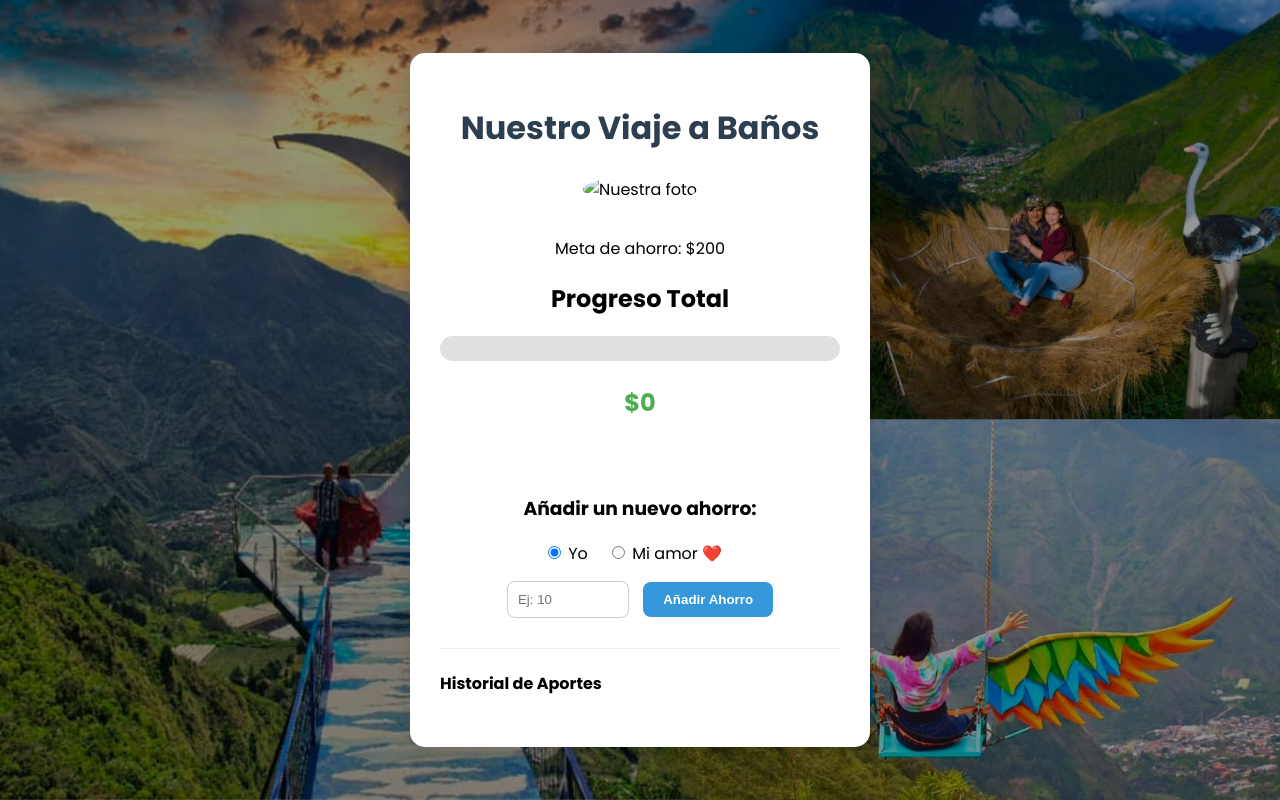
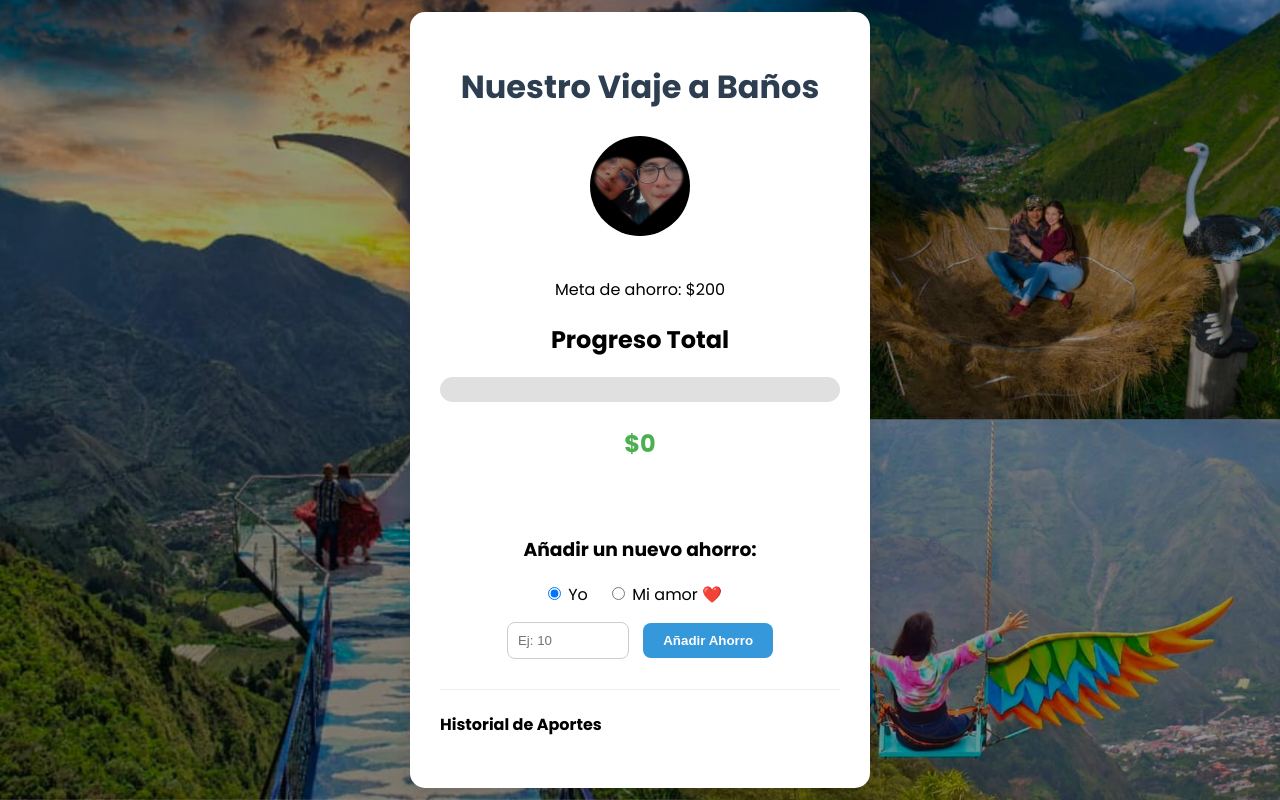
Before and after one commit to Raven7Z7/minovia, a plain HTML site: page index.html in a window 1280 px wide. Drawn offline with nearby package versions, Linux system fonts and the light colour scheme; the site is published under a folder, as on GitHub Pages, so addresses that start at the root find nothing; no server answers.

Commit message:
Update index.html

```diff
--- a/index.html
+++ b/index.html
@@ -13,7 +13,7 @@
             <link rel="preconnect" href="https://fonts.gstatic.com" crossorigin>
             <link href="https://fonts.googleapis.com/css2?family=Poppins:wght@400;700&display=swap" rel="stylesheet">
             <h1>Nuestro Viaje a Baños</h1>
-            <img src="/img/nosotros.jpg" id="couple-photo" alt="Nuestra foto">
+            <img src="img/nosotros.jpg" id="couple-photo" alt="Nuestra foto">
             <p>Meta de ahorro: <span id="goal-amount">$200</span></p>
         </header>
 
@@ -55,4 +55,5 @@
     <!-- Tu script personal -->
     <script src="script.js"></script>
 </body>
+
 </html>
```
